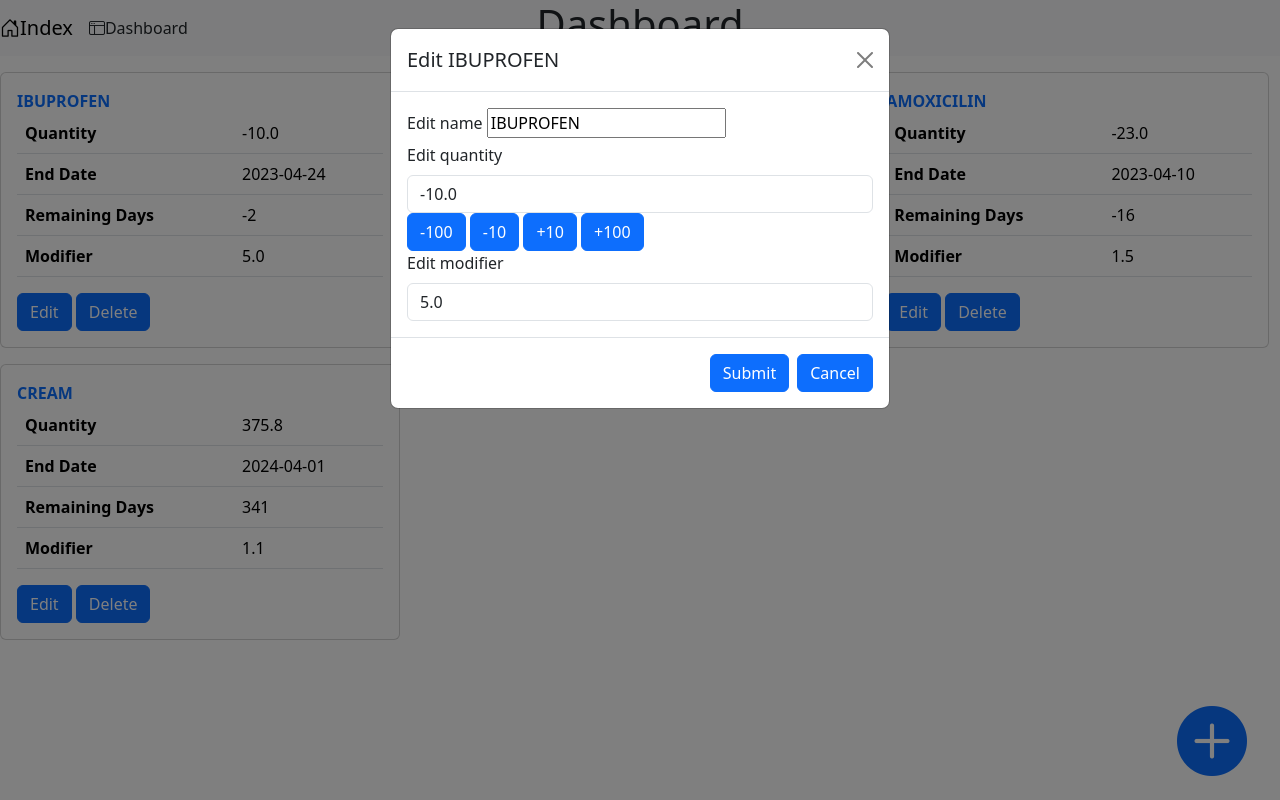
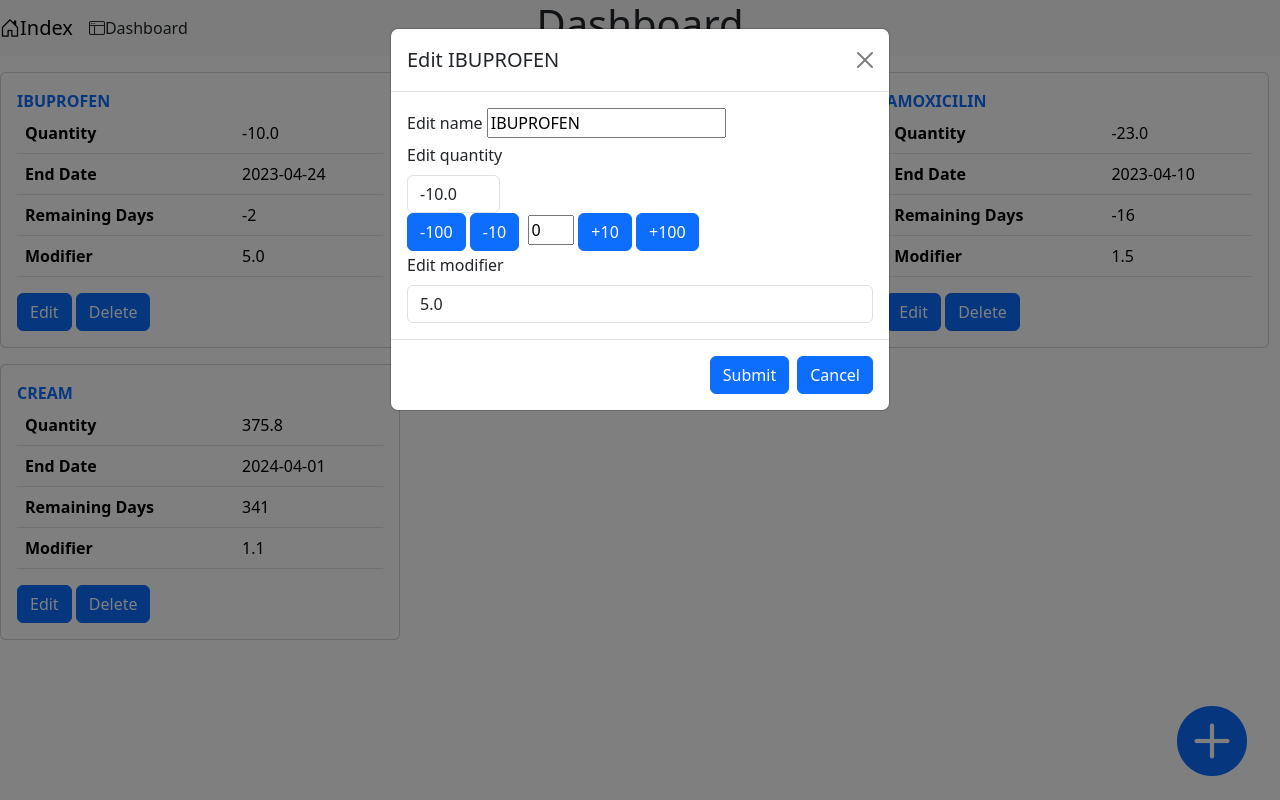
Before and after one commit to jtam64/medicine_tracker, a Flask app: page /dashboard in a window 1280 px wide, after a click on "Edit". Run offline with Flask 2, Linux system fonts and the light colour scheme.

Commit message:
added number box to add exact number of medicine

```diff
--- a/resources/medicine.json
+++ b/resources/medicine.json
@@ -1 +1 @@
-{"last_check": "2023-04-04 00:00:00", "medicines": {"IBUPROFEN": {"quantity": 100.0, "end_date": "2023-04-24 00:00:00", "remaining_days": 20.0, "modifier": 5.0}, "ADVIL": {"quantity": 500.0, "end_date": "2023-09-17 00:00:00", "remaining_days": 166.0, "modifier": 3.0}, "AMOXICILIN": {"quantity": 10.0, "end_date": "2023-04-10 00:00:00", "remaining_days": 6.0, "modifier": 1.5}, "CREAM": {"quantity": 400.0, "end_date": "2024-04-01 00:00:00", "remaining_days": 363.0, "modifier": 1.1}}}
+{"last_check": "2023-04-06 00:00:00", "medicines": {"IBUPROFEN": {"quantity": 90.0, "end_date": "2023-04-24 00:00:00", "remaining_days": 18.0, "modifier": 5.0}, "ADVIL": {"quantity": 494.0, "end_date": "2023-09-17 00:00:00", "remaining_days": 164.0, "modifier": 3.0}, "AMOXICILIN": {"quantity": 7.0, "end_date": "2023-04-10 00:00:00", "remaining_days": 4.0, "modifier": 1.5}, "CREAM": {"quantity": 397.8, "end_date": "2024-04-01 00:00:00", "remaining_days": 361.0, "modifier": 1.1}}}
--- a/templates/dashboard.html
+++ b/templates/dashboard.html
@@ -53,11 +53,13 @@
                         <label for="name" class="form-label">Edit name</label>
                         <input type="text" name="name" value="{{ item }}">
                         <!-- Change quantity -->
-                        <div stye="display: flex; flex-direction: row;">
+                        <div stye="display: flex; flex-direction: column;">
                             <label for="quantity" class="form-label">Edit quantity</label>
-                            <input id="{{ item }}" type="number" class="form-control" name="quantity" placeholder="{{ values.quantity }}" value="{{ values.quantity }}">
+                            <input id="{{ item }}" type="number" class="form-control" style="width: 20%;" name="quantity" placeholder="{{ values.quantity }}" value="{{ values.quantity }}">
                             <button type="button" onclick="increment(-100, '{{ item }}')" class="btn btn-primary">-100</button>
                             <button type="button" onclick="increment(-10, '{{ item }}')" class="btn btn-primary">-10</button>
+                            <label for="addquantity" class="form-label"></label>
+                            <input type="number" class="form-label" style="width: 10%;" name="addquantity" placeholder="0" value="0">
                             <button type="button" onclick="increment(10, '{{ item }}')" class="btn btn-primary">+10</button>
                             <button type="button" onclick="increment(100, '{{ item }}')" class="btn btn-primary">+100</button>
                         </div>
```
